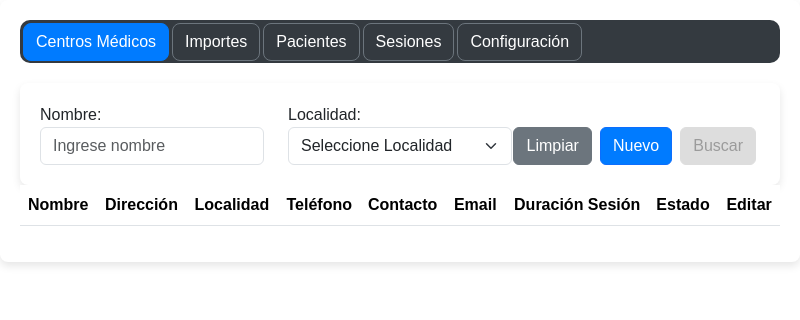
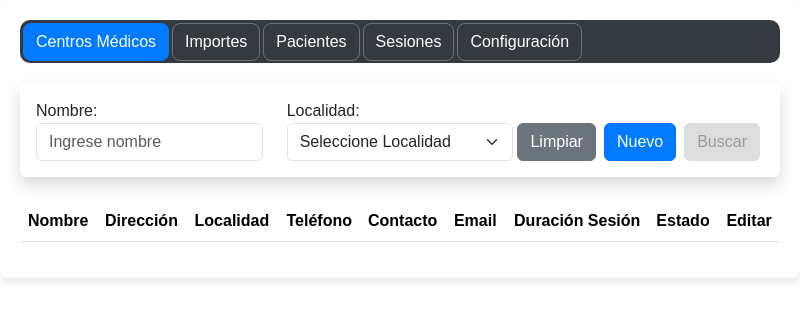
Before and after one commit to TeamEze/PsicopeApp, an Electron app: page src/renderer/views/index.html in a window 800 px wide. Drawn offline with nearby package versions, Linux system fonts and the light colour scheme; no server answers.

Commit message:
Se agrega sombra al contenedor de los campos y botones de filtro

```diff
--- a/src/renderer/views/index.html
+++ b/src/renderer/views/index.html
@@ -30,7 +30,7 @@
 
       <div class="tab-content">
         <div class="tab-pane fade show active" id="centros">
-            <div class="container">
+            <div class="container shadow p-3 mb-4 bg-white rounded">
                 <div class="row align-items-center">
                     <div class="col-md-4">
                         <label for="name">Nombre:</label>
```
